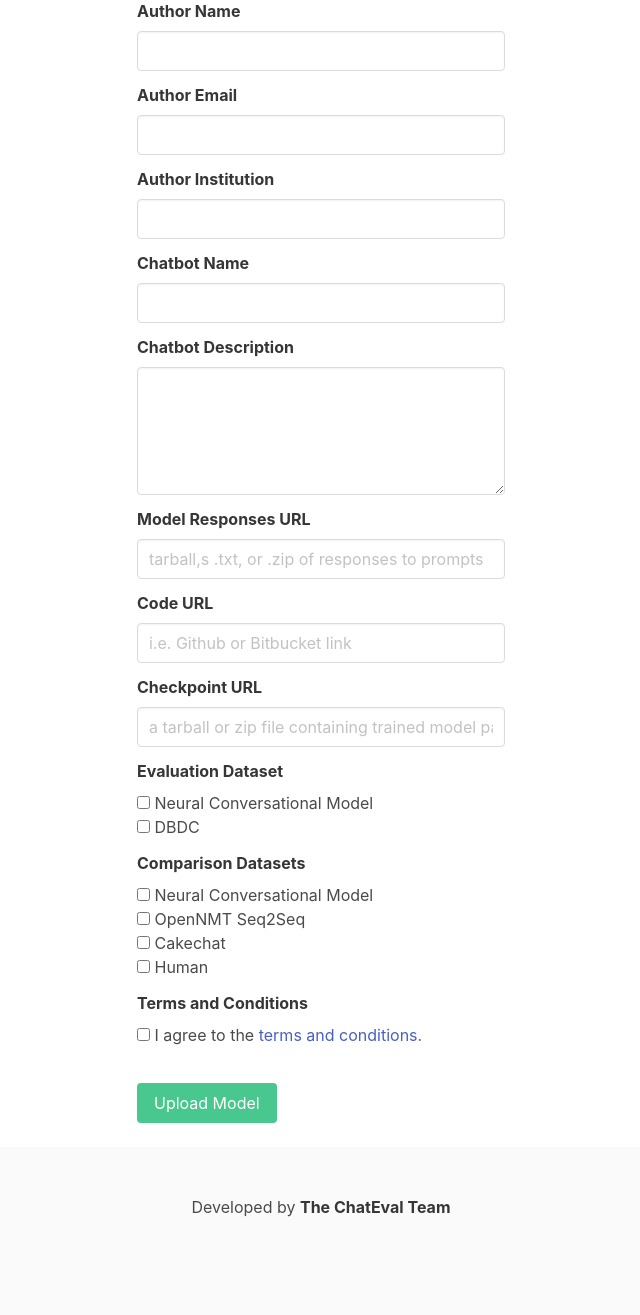
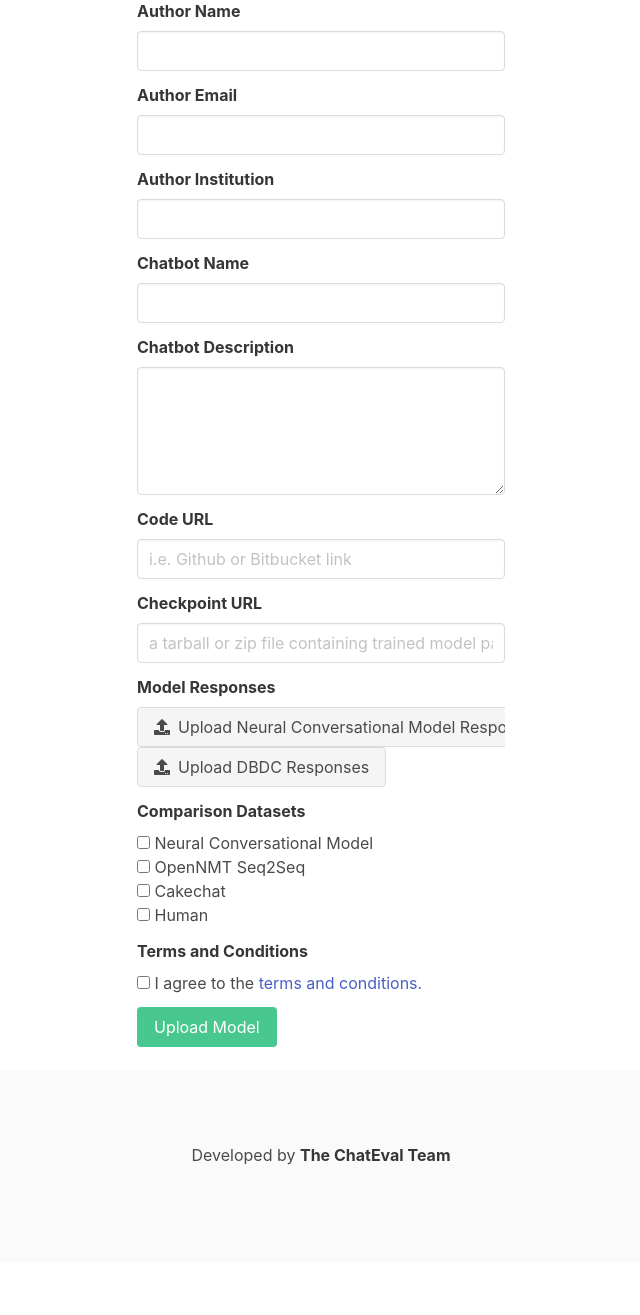
Before and after one commit to chateval/application, a Django app: page /submit in a window 1280 px wide. Shown: the part 238-1553 px from the top of the page, without its empty margins (319-959 px from the left). After the commit the page ends 1403 px from the top, so only its background shows below. Run offline with Django 3.2, Linux system fonts and the light colour scheme; some libraries are stand-ins or nearby versions.

Commit message:
Add upload model buttons

```diff
--- a/app/templates/base.html
+++ b/app/templates/base.html
@@ -45,7 +45,8 @@
       <footer class="footer">
         <div class="container">
           <div class="content has-text-centered">
-            <p style="">
+            <br>
+            <p>
               Developed by <strong>The ChatEval Team</strong>
             </p>
           </div>
--- a/app/templates/submit.html
+++ b/app/templates/submit.html
@@ -58,13 +58,6 @@
           </div>
 
           <div class="field">
-            <label class="label">Model Responses URL</label>
-            <div class="control">
-              <input class="input" name="model_url" type="text" placeholder="tarball,s .txt, or .zip of responses to prompts">
-            </div>
-          </div>
-
-          <div class="field">
             <label class="label">Code URL</label>
             <div class="control">
               <input class="input" type="text" placeholder="i.e. Github or Bitbucket link">
@@ -79,15 +72,40 @@
           </div>
 
           <div class="field">
-            <label class="label">Evaluation Dataset</label>
-            <div class="control">
-              <label class="checkbox"> <input type="checkbox"> Neural Conversational Model </label> <br>
-              <label class="checkbox"> <input type="checkbox"> DBDC </label> <br>
-            </div>
+            <label class="label">Model Responses</label>
+
+            <div class="file">
+                <label class="file-label">
+                  <input class="file-input" type="file" name="resume">
+                  <span class="file-cta">
+                    <span class="file-icon">
+                      <i class="fas fa-upload"></i>
+                    </span>
+                    <span class="file-label">
+                      Upload Neural Conversational Model Responses
+                    </span>
+                  </span>
+                </label>
+              </div>
+
+              <div class="file">
+                  <label class="file-label">
+                    <input class="file-input" type="file" name="resume">
+                    <span class="file-cta">
+                      <span class="file-icon">
+                        <i class="fas fa-upload"></i>
+                      </span>
+                      <span class="file-label">
+                        Upload DBDC Responses
+                      </span>
+                    </span>
+                  </label>
+                </div>
           </div>
 
           <div class="field">
             <label class="label">Comparison Datasets</label>
+
             <div class="control">
               <label class="checkbox"> <input type="checkbox"> Neural Conversational Model </label> <br>
               <label class="checkbox"> <input type="checkbox"> OpenNMT Seq2Seq </label> <br>
@@ -103,7 +121,7 @@
                 <input type="checkbox">
                 I agree to the <a href="#">terms and conditions.</a>
               </label>
-              <br> <br>
+              <br>
             </div>
           </div>
 
```
